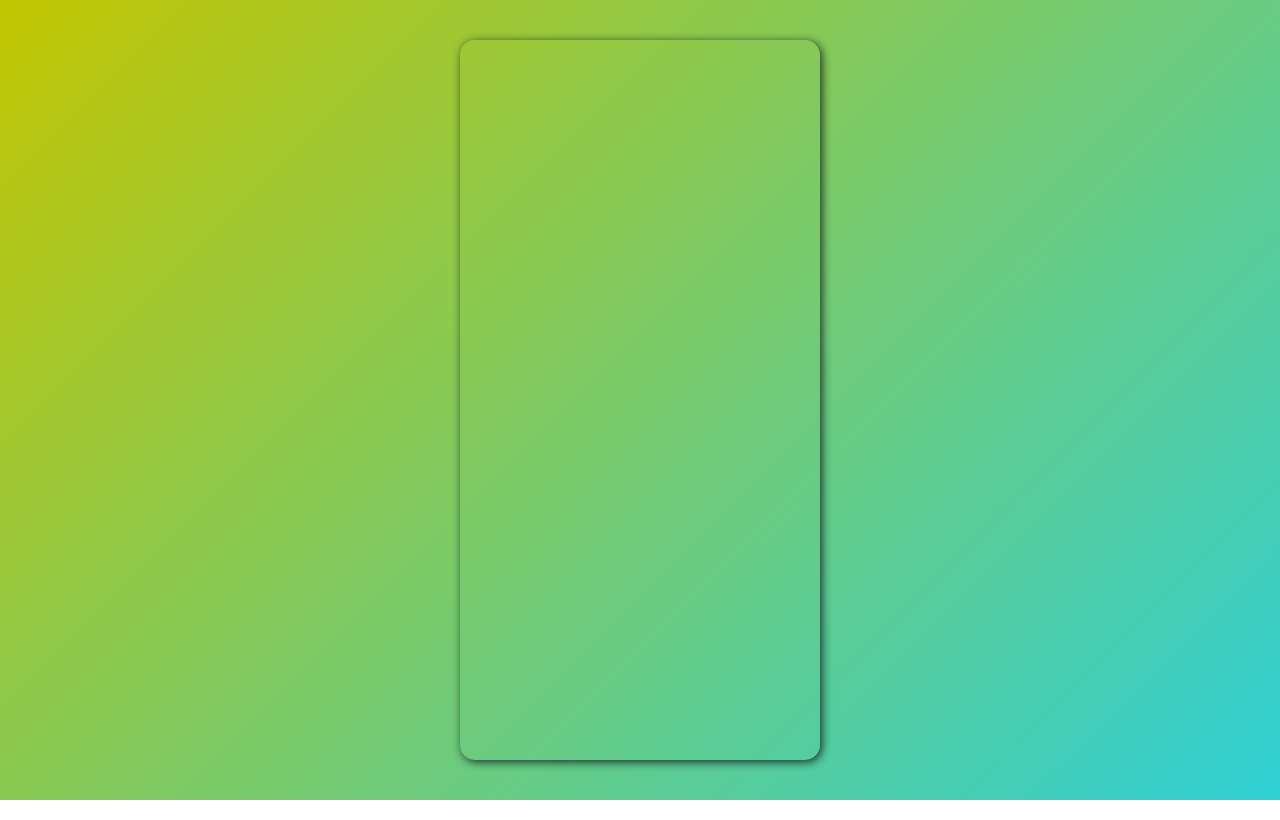
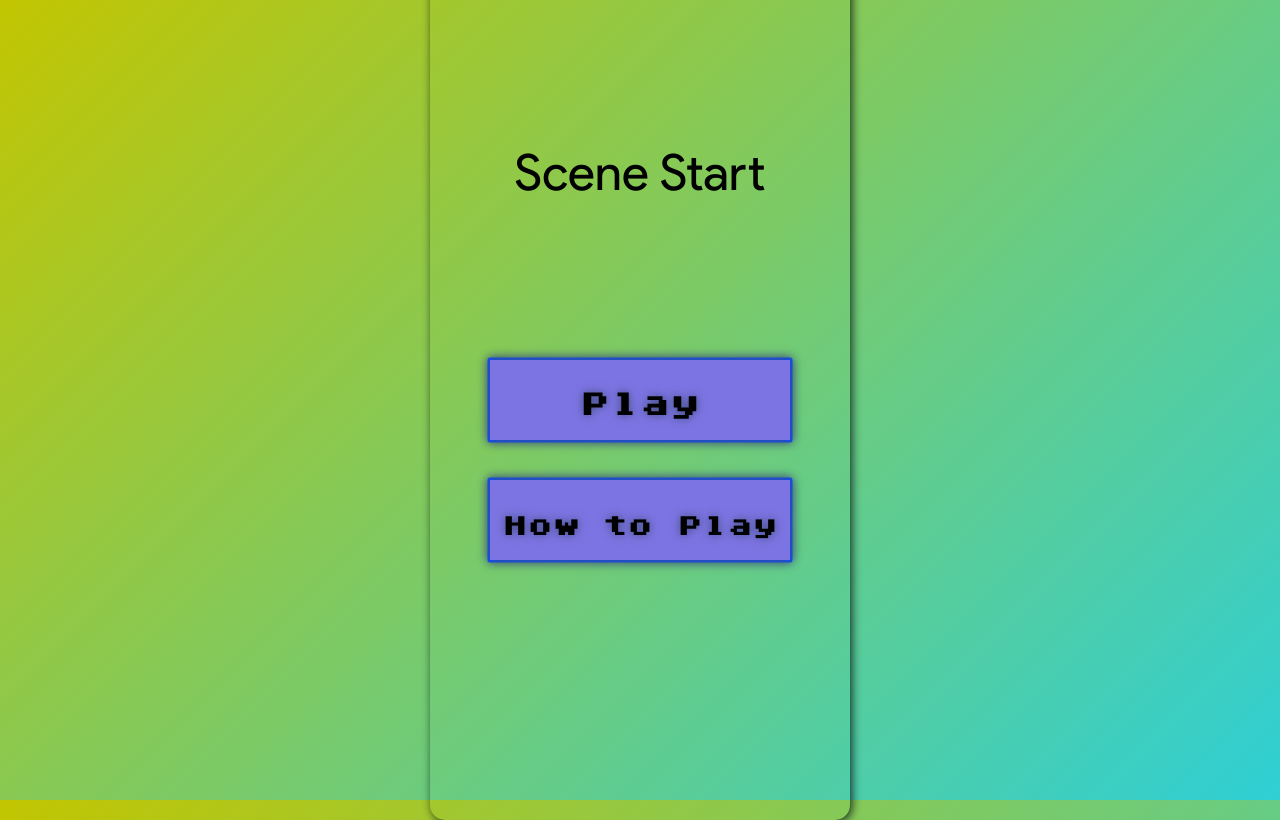
Before and after one commit to sebastianttr/CSC_Skaifall, a plain HTML site: page index.html in a window 1280 px wide. Drawn offline with Linux system fonts and the light colour scheme.

Commit message:
Added scenary changes, scenes and UIKit (Button)

```diff
--- a/src/Scenes/SceneMain.js
+++ b/src/Scenes/SceneMain.js
@@ -0,0 +1,66 @@
+import Cue from "../Utils/Cue.js";
+import {CONFIG,ctx} from "../globals.js"
+
+let SceneMain = function(){
+    return new Cue(
+        {
+            preloads:{
+
+            },
+            setupProperties:{
+                gameObjects:[],
+                player: null,
+            },
+            init(){
+                //console.log("Behold! You have initialised the main scene.")
+                this.setKeyEventListeners();
+
+                setTimeout(()=> {
+                    this.switchScene("SceneStart");
+                },2000)
+            },
+            update(){
+
+            },
+            render(){
+                //clear and reset canvas
+                ctx.resetTransform();
+                ctx.clearRect(0,0,CONFIG.canvas.width,CONFIG.canvas.height);
+
+                // draw text in the middle of the canvas
+                ctx.fillStyle = "black"
+                ctx.font = "30px Product Sans"
+                ctx.textAlign = "center";
+
+                ctx.fillText(
+                    "Scene Main",
+                    CONFIG.canvas.width/2,
+                    CONFIG.canvas.height/2
+                )
+
+            },
+            destroy(){
+                this.removeKeyEventListeners();
+            },
+            methods:{
+                setKeyEventListeners(){
+                    document.onkeydown = (ev) => {
+                        ev.preventDefault();
+
+                        console.log(`In SceneMain keydown ${ev.code}`)
+                    }
+
+                    document.onkeyup = (ev) => {
+                        console.log(`In SceneMain keyup ${ev.code}`)
+                    }
+                },
+                removeKeyEventListeners(){
+                    document.onkeydown = null;
+                    document.onkeyup = null;
+                }
+            }
+        }
+    )
+}
+
+export {SceneMain};
--- a/src/Scenes/SceneStart.js
+++ b/src/Scenes/SceneStart.js
@@ -1,25 +1,100 @@
 import Cue from "../Utils/Cue.js";
+import {CONFIG,ctx} from "../globals.js";
+import Button from "../UIKit/Button.js";
 
-
-export let SceneStart = new Cue(
+let SceneStart = function(){
+    return new Cue(
         {
             preloads:{
 
             },
             setupProperties:{
-
+                gameObjects:[],
+                player: null,
+                currentKeys:{},
+                startButton: null,
+                guideButton:null,
             },
             init(){
-            console.log("Behold! You have initialised the first scene.")
+                this.startButton = new Button(
+                    CONFIG.canvas.width/2,
+                    CONFIG.canvas.height/2,
+                    300,
+                    80,
+                    "Play",
+                    30,
+                    () => {
+                        this.switchScene("SceneMain")
+                    }
+                );
+
+                this.guideButton = new Button(
+                    CONFIG.canvas.width/2,
+                    CONFIG.canvas.height/2 + 120,
+                    300,
+                    80,
+                    "How to Play",
+                    25,
+                    () => {
+                        console.log("Open dialog here!")
+                    }
+                )
+
+                this.setKeyEventListeners();
+
+                /*
+                setTimeout(()=> {
+                    this.switchScene("SceneMain");
+                },5000)
+                */
             },
             update(){
-
+                this.startButton.update();
+                this.guideButton.update();
             },
             render(){
+                //clear and reset canvas
+                ctx.resetTransform();
+                ctx.clearRect(0,0,CONFIG.canvas.width,CONFIG.canvas.height);
 
+                // draw text in the middle of the canvas
+                ctx.fillStyle = "black"
+                ctx.font = "50px Product Sans"
+                ctx.textAlign = "center";
+
+                ctx.fillText(
+                    "Scene Start",
+                    CONFIG.canvas.width/2,
+                    CONFIG.canvas.height/4
+                )
+
+                this.startButton.render();
+                this.guideButton.render();
             },
-        methods(){
+            destroy(){
+                this.removeKeyEventListeners();
+                this.startButton.removeEventListeners();
+                this.guideButton.removeEventListeners();
+            },
+            methods:{
+                setKeyEventListeners(){
+                    document.onkeydown = (ev) => {
+                        ev.preventDefault();
+                        console.log(`In SceneStart keydown ${ev.code}`)
+                    }
 
+                    document.onkeyup = (ev) => {
+                        console.log(`In SceneStart keyup ${ev.code}`)
+                    }
+                },
+                removeKeyEventListeners(){
+                    document.onkeydown = null;
+                    document.onkeyup = null;
+                }
             }
         }
     )
+}
+
+
+export {SceneStart};
--- a/src/Services/SceneSwitcher.js
+++ b/src/Services/SceneSwitcher.js
@@ -6,28 +6,44 @@ class SceneSwitcher {
 
     #scenes = [];
     #event;
+    #currentScene = null;
 
     constructor(){
-
+        this.listenToSwitchEvents();
     }
 
     addScene(scene){
 
-        scene.start();
+        //scene.start();
 
-        if(scene instanceof Cue)
+        if(scene.scene instanceof Cue)
             this.#scenes.push(scene);
         else throw new Error("Added Scene is not of type Cue.")
-
     }
 
     listenToSwitchEvents(){
-        console.log("Listening to events from everywhere. ")
+        //console.log("Listening to events from everywhere. ")
 
         canvas.addEventListener("switchScene",(sceneInfo) => {
-            console.log(sceneInfo.data)
+            let sceneAvailable = this.#scenes.find(el => el.name === sceneInfo.data)
+            if(sceneAvailable != undefined || sceneAvailable != null){
+                this.setCurrentScene(sceneInfo.data)
+                this.run();
+            }
         })
+    }
 
+    get currenScene(){
+        return this.#currentScene;
+    }
+
+    setCurrentScene(sceneName){
+        let selectedScene = this.#scenes.find(el => el.name === sceneName)
+        this.#currentScene = selectedScene.scene;
+    }
+
+    run(){
+        this.#currentScene.start();
     }
 
 }
--- /dev/null
+++ b/src/UIKit/Button.js
@@ -0,0 +1,122 @@
+import { ctx,canvas } from "../globals.js";
+import GenericObjects from "../Objects/GenericObjects.js"
+import {checkCollisionBetween} from "../Utils/CollisionDetection.js"
+
+
+class Button extends GenericObjects{
+
+    isHovering = false;
+    isClicked = false;
+
+    constructor(x,y,w,h,text,fontSize,callback){
+        super(x,y,w,h)
+        this.text = text;
+        this.fontSize = fontSize;
+        this.callback = callback;
+
+        this.mouseCollisionBox = new GenericObjects(0,0,1,1);
+        this.handleMouseMove = this.handleMouseMove.bind(this);
+        this.handleMouseClickDown = this.handleMouseClickDown.bind(this);
+        this.handleMouseClickUp = this.handleMouseClickUp.bind(this);
+
+        this.init();
+    }
+
+    init(){
+        this.#setEventListeners();
+    }
+
+    update(){
+        // check collision
+        if(checkCollisionBetween(this,this.mouseCollisionBox)){
+            //console.log("Hovering over!")
+            this.isHovering = true;
+
+            if(this.isClicked){
+                this.callback();
+            }
+        }
+        else {
+            this.isHovering = false;
+            this.isClicked = false;
+        }
+    }
+
+    render(){
+        super.render();
+
+        ctx.translate(this.x,this.y);
+
+        ctx.save();
+
+        ctx.strokeStyle = "#0d4dfc";
+        ctx.lineWidth =  5;
+        ctx.lineJoin = 'round';
+
+        ctx.shadowColor = '#3d4e7a';
+        ctx.shadowBlur = 10;
+
+        ctx.beginPath();
+        ctx.strokeRect(
+            -this.width/2,
+            -this.height/2,
+            this.width,
+            this.height
+        );
+
+        ctx.fillStyle = (this.isHovering)?"#dcdaf7":"#7d74e3";
+        ctx.fillRect(
+            -this.width/2,
+            -this.height/2,
+            this.width,
+            this.height
+        )
+
+        ctx.font = `${this.fontSize}px Gamefont`;
+        ctx.textAlign = "center";
+        ctx.fillStyle = "black";
+
+        ctx.fillText(
+            this.text,
+            0,
+            15,
+        )
+
+        ctx.restore();
+
+        ctx.resetTransform();
+    }
+
+    handleMouseMove(e){
+        let clientRect = canvas.getBoundingClientRect();
+        this.mouseCollisionBox.x = Math.round(e.clientX - clientRect.left);
+        this.mouseCollisionBox.y = Math.round(e.clientY - clientRect.top);
+    }
+
+    handleMouseClickDown(e){
+        this.isClicked = true;
+    }
+
+    handleMouseClickUp(e){
+        this.isClicked = false;
+    }
+
+    #setEventListeners(){
+        canvas.addEventListener("mousemove",this.handleMouseMove,true);
+        canvas.addEventListener("mousedown",this.handleMouseClickDown,true);
+        canvas.addEventListener("mouseup",this.handleMouseClickUp,true);
+    }
+
+    removeEventListeners(){
+        console.log("remove event listeners")
+        canvas.removeEventListener("mousemove",this.handleMouseMove,true);
+        canvas.removeEventListener("mousedown",this.handleMouseClickDown,true);
+        canvas.removeEventListener("mouseup",this.handleMouseClickUp,true);
+
+
+    }
+
+
+}
+
+export default Button;
--- a/src/Utils/CollisionDetection.js
+++ b/src/Utils/CollisionDetection.js
@@ -1,4 +1,4 @@
-import {CONFIG,ctx} from "../commons.js"
+import {CONFIG,ctx} from "../globals.js"
 
 let checkCollisionBetween = (gameObjectA, gameObjectB) => {
     let bbA = gameObjectA.getBoundingBox();
--- a/src/Utils/Cue.js
+++ b/src/Utils/Cue.js
@@ -8,6 +8,7 @@ class Cue {
     #init;
     #update;
     #render;
+    #destroy;
     lastTickTimestamp;
     assets = {};
     #requestAnimationFrameID;
@@ -23,6 +24,8 @@ class Cue {
         this.#update = setup.update;
 
         this.#render = setup.render;
+
+        this.#destroy = setup.destroy;
 
         // set methods and bind "this" context
         this.methods = setup.methods;
@@ -104,7 +107,14 @@ class Cue {
         //call next iteration of the game loop
 
         this.#requestAnimationFrameID = requestAnimationFrame(this.loop);
+    }
 
+    switchScene(sceneName){
+        this.#destroy();
+        this.stop();
+        let customEvent = new CustomEvent("switchScene")
+        customEvent.data = sceneName;
+        canvas.dispatchEvent(customEvent)
     }
 }
 
--- a/src/globals.js
+++ b/src/globals.js
@@ -3,8 +3,8 @@ import {SceneStart} from "./Scenes/SceneStart.js";
 const CONFIG = {
     debug: false,
     canvas: {
-        height: 720,
-        width: 360
+        height: 840,
+        width: 420
     }
 }
 
--- a/src/index.js
+++ b/src/index.js
@@ -1,9 +1,21 @@
 import {CONFIG,ctx,canvas} from "./globals.js"
 import SceneSwitcher from "./Services/SceneSwitcher.js";
 import {SceneStart} from "./Scenes/SceneStart.js";
+import {SceneMain} from "./Scenes/SceneMain.js";
 
 let sceneSwitcher;
 
+let scenes = [
+    {
+        name:"SceneStart",
+        scene: new SceneStart(),
+    },
+    {
+        name:"SceneMain",
+        scene: new SceneMain(),
+    }
+
+]
 
 const init = () => {
     // set canvas size
@@ -12,18 +24,29 @@ const init = () => {
 
     sceneSwitcher = new SceneSwitcher();
     sceneSwitcher.addScene(
-        SceneStart
+        {
+            name:"SceneStart",
+            scene: new SceneStart(),
+            id: 1
+        }
     );
 
-    sceneSwitcher.listenToSwitchEvents();
+    scenes.forEach((item,index) => {
+        item.id = index;
+        sceneSwitcher.addScene(item)
+    })
 
+    sceneSwitcher.setCurrentScene("SceneStart");
+    sceneSwitcher.run();
+
+    /*
     setTimeout(()=> {
+
         let customEvent = new CustomEvent("switchScene")
         customEvent.data = "Hello World";
         canvas.dispatchEvent(customEvent)
     },2000)
-
-
+    */
 }
 
 window.addEventListener("load",() => {
--- a/styles.css
+++ b/styles.css
@@ -5,7 +5,7 @@
 
 @font-face {
   font-family: "Gamefont";
-  src: url(./Assets/fonts/gamefont/gamefont_regular.ttf);
+  src: url(./Assets/fonts/gamefont/gamefont_chunky.ttf);
 }
 
 body {
```
Also changed, not shown: src/Objects/GenericObjects.js (+5 -7 lines), src/Services/CollisionDetection.js (deleted). Lines whose indentation alone changed are shown as unchanged.
